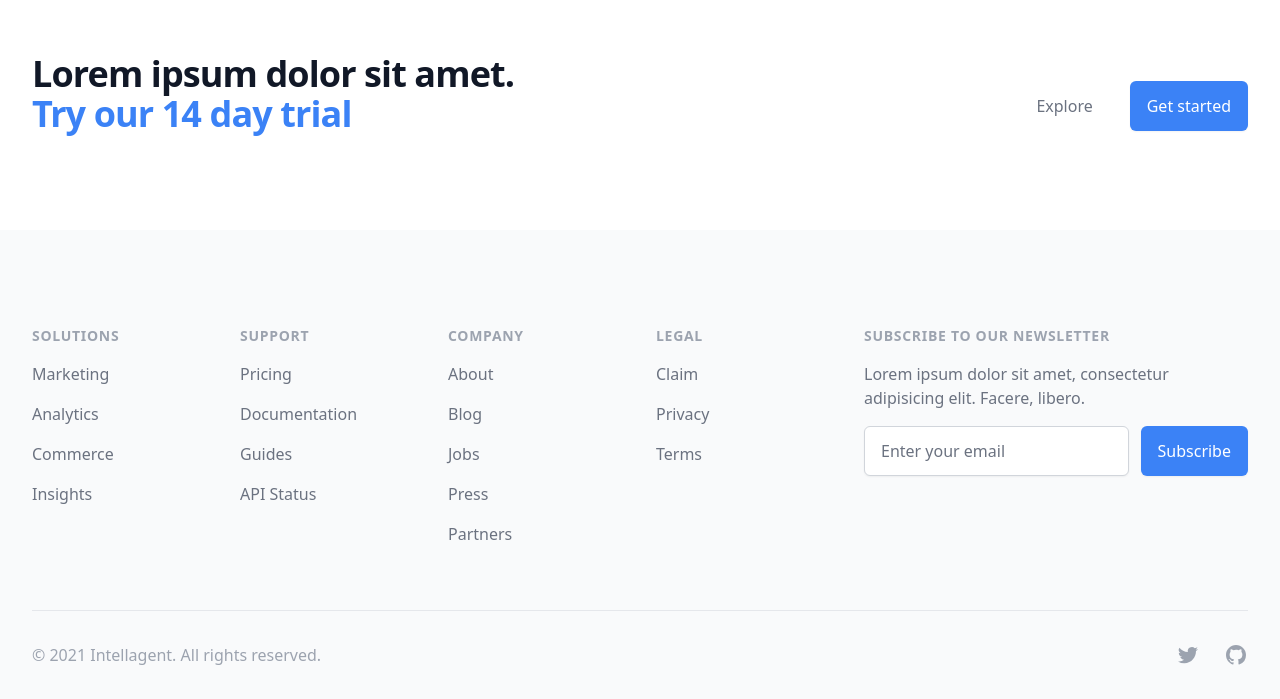
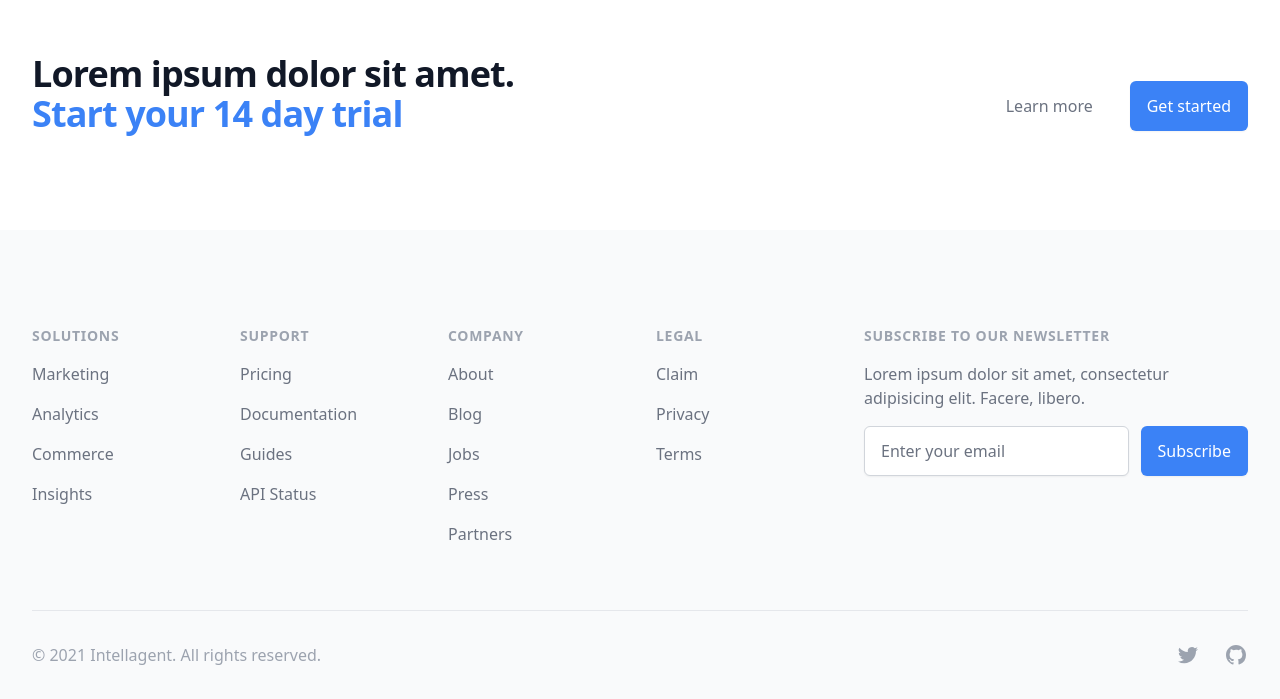
Before and after one commit to r-freeman/intellagent, a React (Create React App) app in the folder client/: page / in a window 1280 px wide. Shown: the part 2872-3571 px from the top of the page. Built offline with nearby package versions, Linux system fonts and the light colour scheme; a web font is replaced by a local one; what @tailwindcss/typography would draw is missing.

Commit message:
Updated Landing page

```diff
--- a/client/src/pages/Landing.js
+++ b/client/src/pages/Landing.js
@@ -57,7 +57,7 @@
                                     <div className="min-w-0 flex-1">
                                         <label htmlFor="hero_email" className="sr-only">Email address</label>
                                         <input id="hero_email" type="email"
-                                               className="block w-full border border-gray-300 rounded-md px-5 py-3 text-base text-gray-900 placeholder-gray-500 shadow-sm focus:border-blue-500 focus:ring-blue-500"
+                                               className="block w-full border border-gray-300 rounded-md px-5 py-3 text-base text-gray-900 placeholder-gray-500 shadow-sm focus:border-blue-400 focus:ring-blue-400"
                                                placeholder="Enter your email"/>
                                     </div>
                                     <div className="mt-4 sm:mt-0 sm:ml-3">
@@ -413,12 +413,12 @@
                         className="max-w-4xl mx-auto py-16 px-4 sm:px-6 sm:py-24 lg:max-w-7xl lg:px-8 lg:flex lg:items-center lg:justify-between">
                         <h2 className="text-4xl font-extrabold tracking-tight text-gray-900 sm:text-4xl">
                             <span className="block">Lorem ipsum dolor sit amet.</span>
-                            <span className="block text-blue-500 text-transparent">Try our 14 day trial</span>
+                            <span className="block text-blue-500 text-transparent">Start your 14 day trial</span>
                         </h2>
                         <div className="mt-6 space-y-4 sm:space-y-0 sm:flex sm:space-x-5">
                             <a href="/"
                                className="flex items-center justify-center px-4 py-3 border border-transparent text-base font-medium text-gray-500 hover:text-gray-900">
-                                Explore
+                                Learn more
                             </a>
                             <a href="/"
                                className="flex items-center justify-center px-4 py-3 border border-transparent text-base font-medium rounded-md shadow-sm text-white bg-blue-500 hover:bg-blue-600">
```
